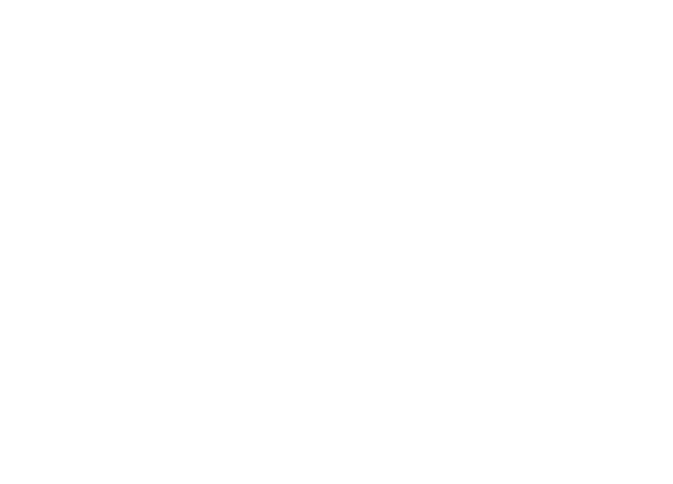
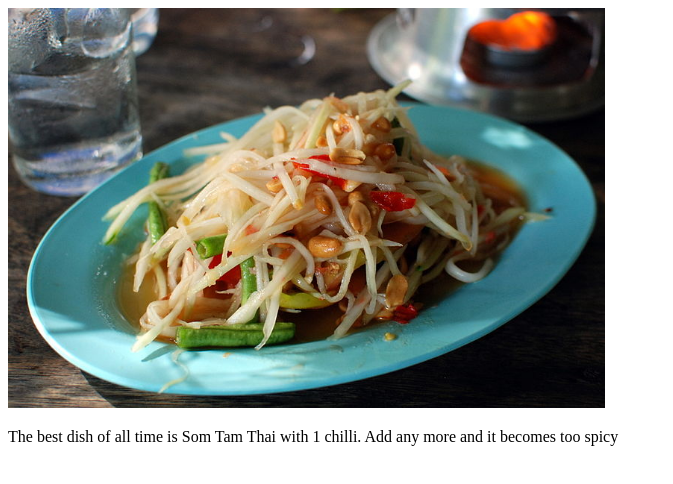
Before and after one commit to learnitmyway/restaurantDish, a plain HTML site: page index.html in a window 1280 px wide. Shown: the whole page, without its empty margins (0-673 px from the left). Drawn offline with Linux system fonts and the light colour scheme.

Commit message:
Add image and description

```diff
--- a/index.html
+++ b/index.html
@@ -5,6 +5,13 @@
     <title>CSS Grid Example</title>
   </head>
   <body>
+    <header>
+    </header>
+    <section>
+      <img src="som-tam.jpg" alt="Som Tam Thai" height="400" />
+      <p>The best dish of all time is Som Tam Thai with 1 chilli. Add any more and it becomes too spicy</p>
+    </section>
+    <footer></footer>
 
   </body>
 </html>
```
Also changed, not shown: som-tam.jpg (added).
